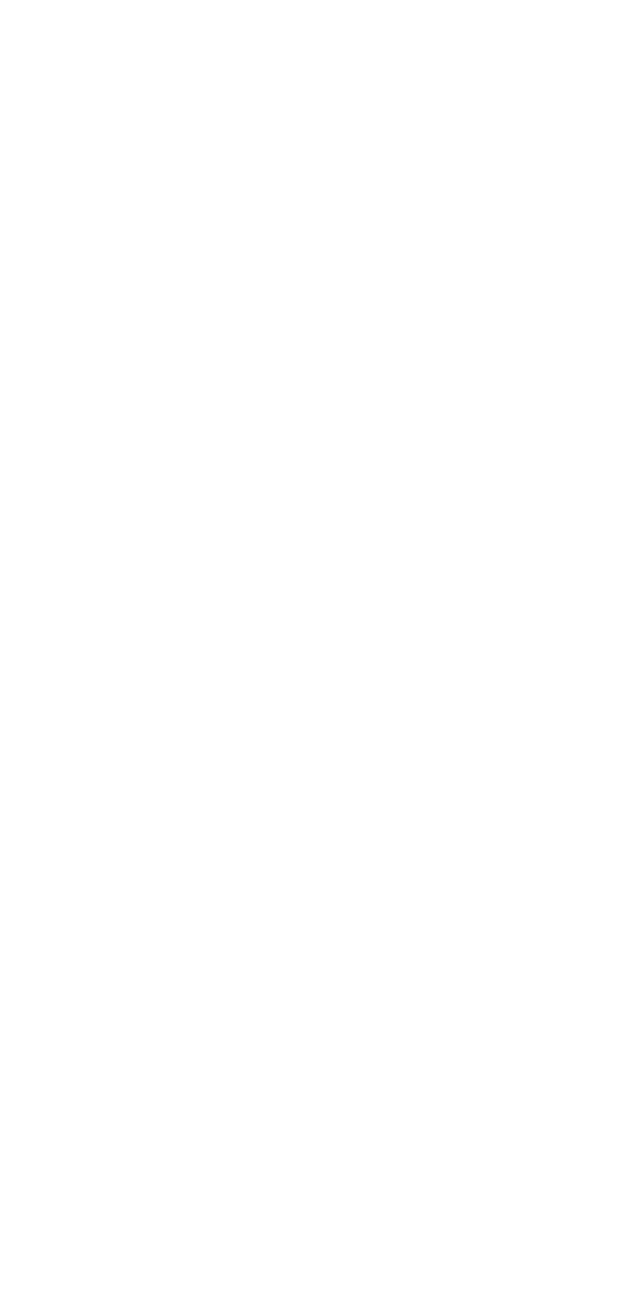
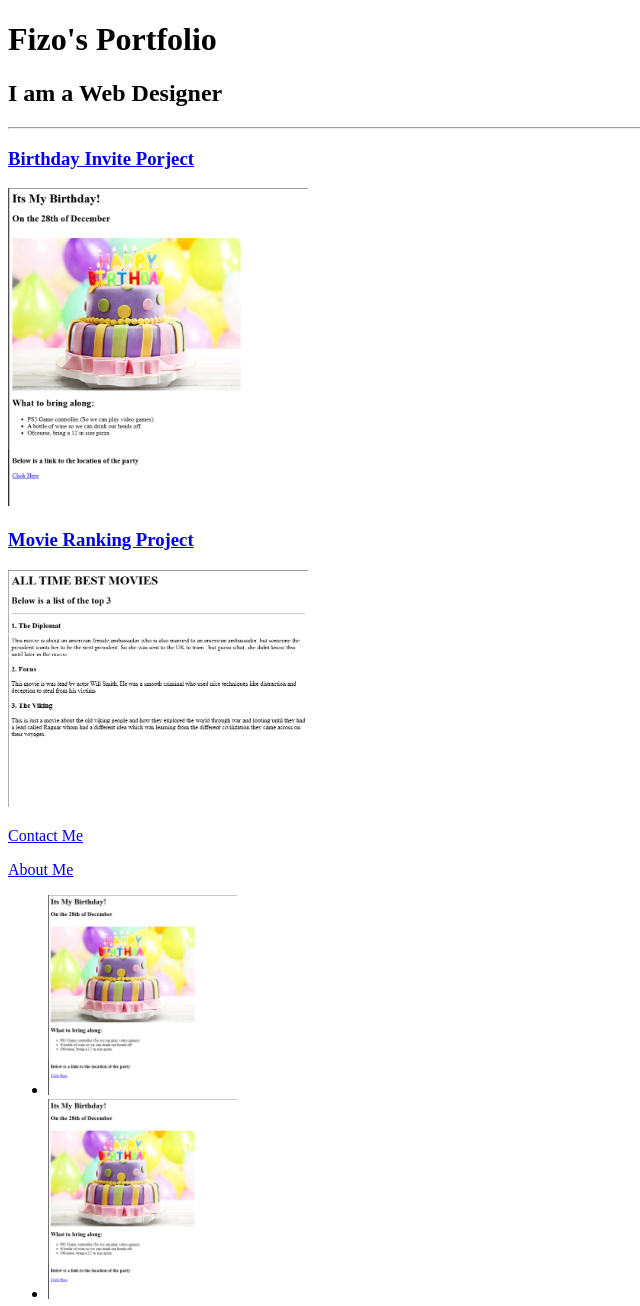
Before and after one commit to MrDamison/html-portfolio, a plain HTML site: page index.html in a window 1280 px wide. Shown: the whole page, without its empty margins (0-640 px from the left). Before the commit the page ends 800 px from the top, so only its background shows below. Drawn offline with Linux system fonts and the light colour scheme.

Commit message:
Add files via upload

```diff
--- a/index.html
+++ b/index.html
@@ -6,8 +6,24 @@
         <title>Portfolio Project</title>
     </head>
     <body>
+      <h1>Fizo's Portfolio</h1>
+      <h2>I am a Web Designer</h2>
+      <hr />
 
-    </body>
+      <h3><a href="./public/Movie Fizo.html">Birthday Invite Porject</a></h3>
+      <img src="./assets/images/Birthday photo.png" alt="Cake for my Birthday" width="300">
+
+      <h3><a href="./public/Birthday Fizo.html">Movie Ranking Project</a></h3>
+      <img src="./assets/images/Movie .png" alt="my top three movies" width="300">
+
+      <a href="./public/contact.html"><p>Contact Me</p></a>
+      <a href="./public/about.html"><p>About Me</p></a>
+
+      <ul>
+         <li><img src="./assets/images/Birthday photo.png" alt="Cake for my Birthday" height="200"></li>
+         <li><img src="./assets/images/Birthday photo.png" alt="Cake for my Birthday" height="200"></li>
+      </ul>
+   </body>
  </html>
 <!-- TODO 1: Create the HTML Boilerplate -->
 <!-- TODO 2: Add Your previous projects' HTML into the public folder -->
```
